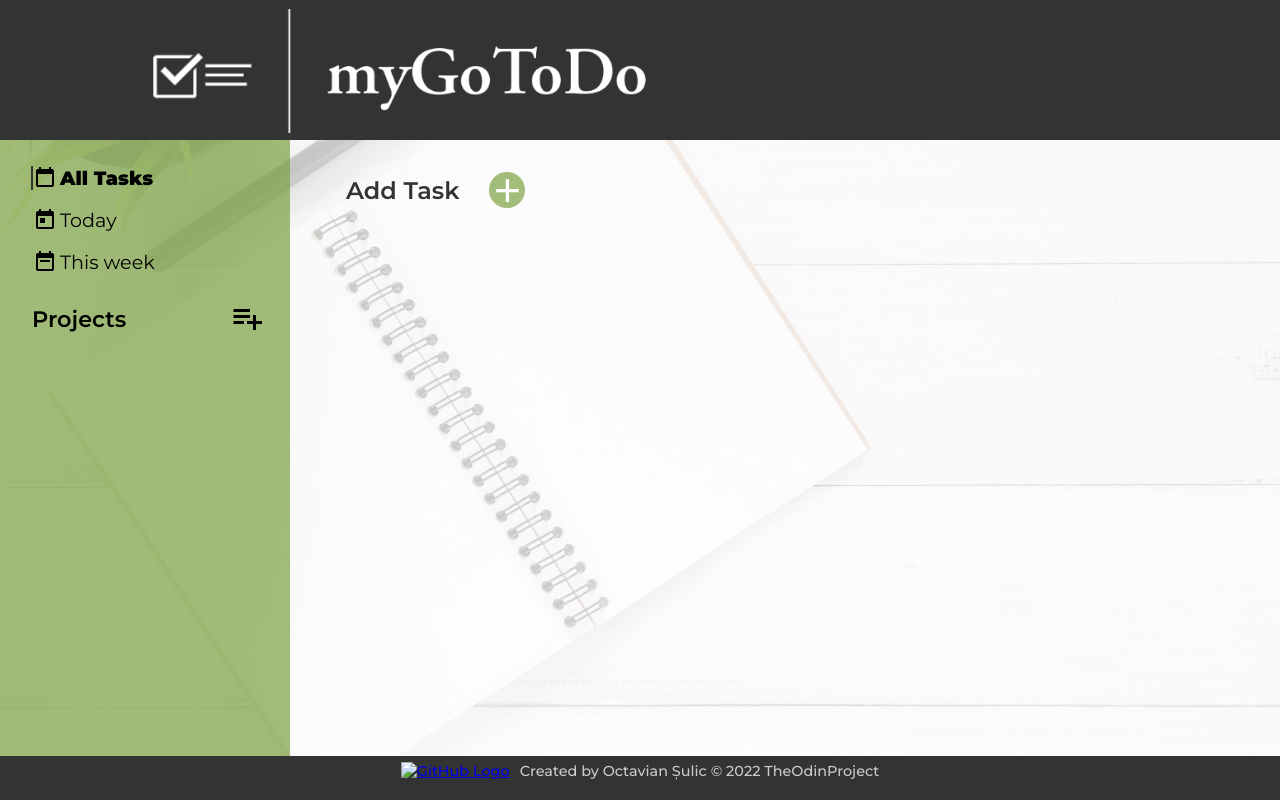
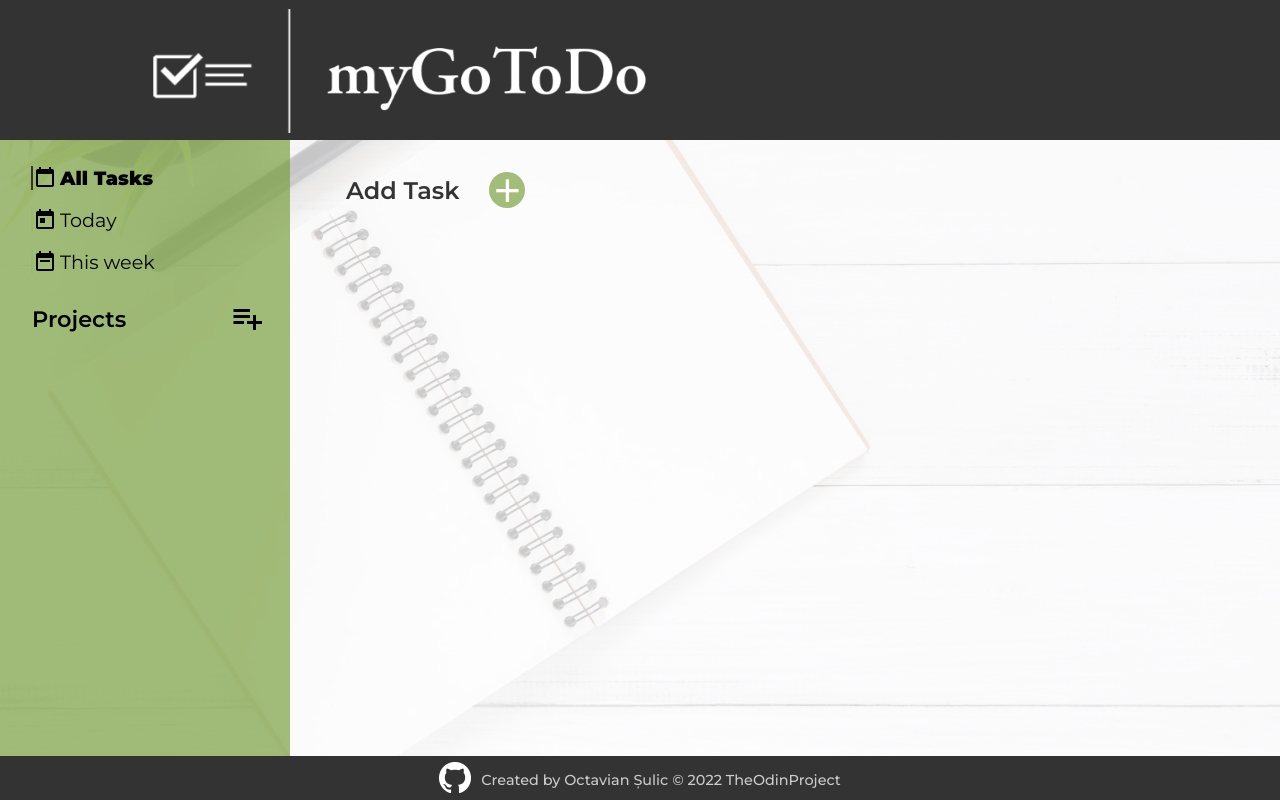
Before and after one commit to octavian-sn/odin-todo-list, a plain HTML site: page index.html in a window 1280 px wide. Drawn offline with Linux system fonts and the light colour scheme.

Commit message:
Fix logo issue

```diff
--- a/index.html
+++ b/index.html
@@ -103,7 +103,7 @@
         <div id="footer">
             <span class="git">
                 <a href="https://github.com/octavian-sn">
-                    <img id="git-hub" src="../src/gitw.png" alt="GitHub Logo"
+                    <img id="git-hub" src="./gitw.png" alt="GitHub Logo"
                     height="30px">
                 </a>
             Created by Octavian Șulic © 2022 TheOdinProject
```
